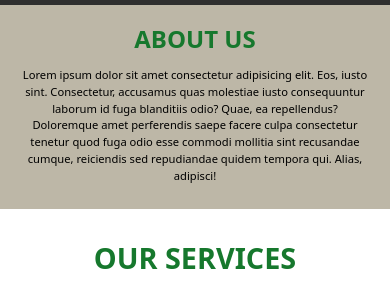
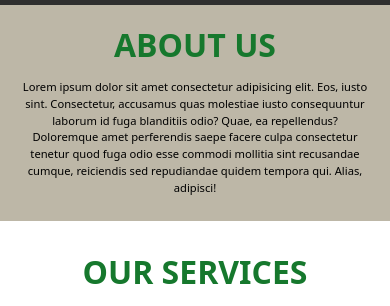
Before and after one commit to som0910/Remine, a plain HTML site: page index.html in a window 390 px wide. Shown: the part 489-795 px from the top of the page. Drawn offline with nearby package versions, Linux system fonts and the light colour scheme; grey boxes are pictures that could not be loaded.

Commit message:
Update style.css

```diff
--- a/style.css
+++ b/style.css
@@ -37,7 +37,7 @@ body {
 
 .abt-btn {
     color: #16782d;
-    font-size: 3.5rem;
+    font-size: 4rem;
     font-weight: 700;
     background: none;
     outline: none;
@@ -380,7 +380,7 @@ h4 {
     }
 }
 @media (max-width:1250px) {
-    .abt-btn {
+    .abt-btn, .services h1{
         width: 70vw;
     }
 }
@@ -400,7 +400,7 @@ h4 {
         font-size: 2rem;
     }
 
-    .services h1 {
+    .services h1, .abt-btn {
         font-size: 3rem;
     }
 
@@ -426,10 +426,6 @@ h4 {
     .commonCar h1{
         font-size: 6rem;
         margin-top: 10rem;
-    }
-
-    .abt-btn {
-        font-size: 2rem;
     }
 
     .about p {
@@ -509,8 +505,8 @@ h4 {
     }
 }
 @media (max-width:750px) {
-    .services h1 {
-        font-size: 2rem;
+    .services h1, .abt-btn{
+        font-size: 2.5rem;
     }
 }
 
@@ -581,8 +577,8 @@ h4 {
         padding-bottom: 0.5rem;
     }
 
-    .abt-btn {
-        font-size: 1.5rem;
+    .abt-btn, .services h1{
+        font-size: 2rem;
     }
 
     .about p {
@@ -594,10 +590,6 @@ h4 {
 
         font-size: 1.5rem;
     }
-
-    .services h1 {
-        font-size: 1.8rem;
-    }
 }
 
 @media (max-width: 380px) {
@@ -607,7 +599,7 @@ h4 {
     }
 }
 @media (max-width:361px) {
-    .services h1 {
+    .services h1, .abt-btn{
         font-size: 1.5rem;
     }
 }
```
